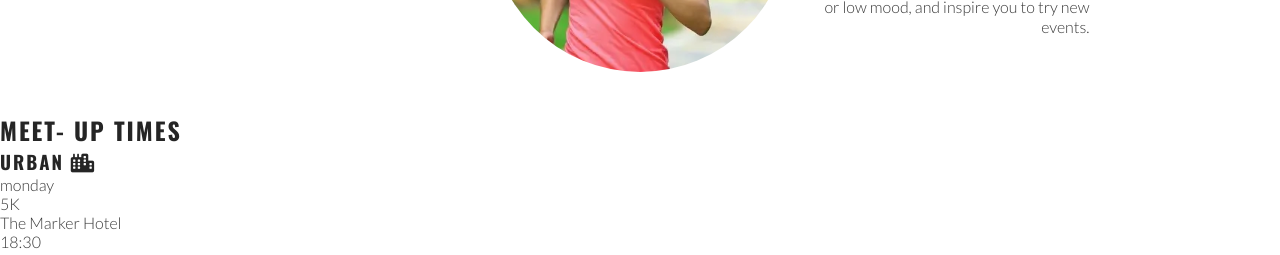
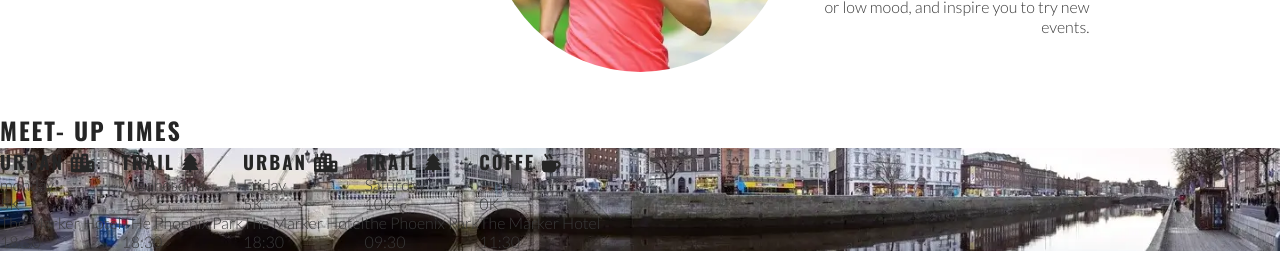
Before and after one commit to AntonEi/Love-Running-Project, a plain HTML site: page index.html in a window 1280 px wide. Shown: the part 1013-1268 px from the top of the page. Drawn offline with nearby package versions, Linux system fonts and the light colour scheme.

Commit message:
add picture in #times

```diff
--- a/assets/css/style.css
+++ b/assets/css/style.css
@@ -154,6 +154,11 @@ main {
     align-items: center;
     justify-content: center;
 }
+#times {
+    background: url("../images/dublin-city.webp") no-repeat center/cover;
+    display: flex;
+    flex-wrap: wrap;
+}
 /* Footer */
 #social-networks {
     text-align: center;
```
Also changed, not shown: assets/images/dublin-city.webp (added).
